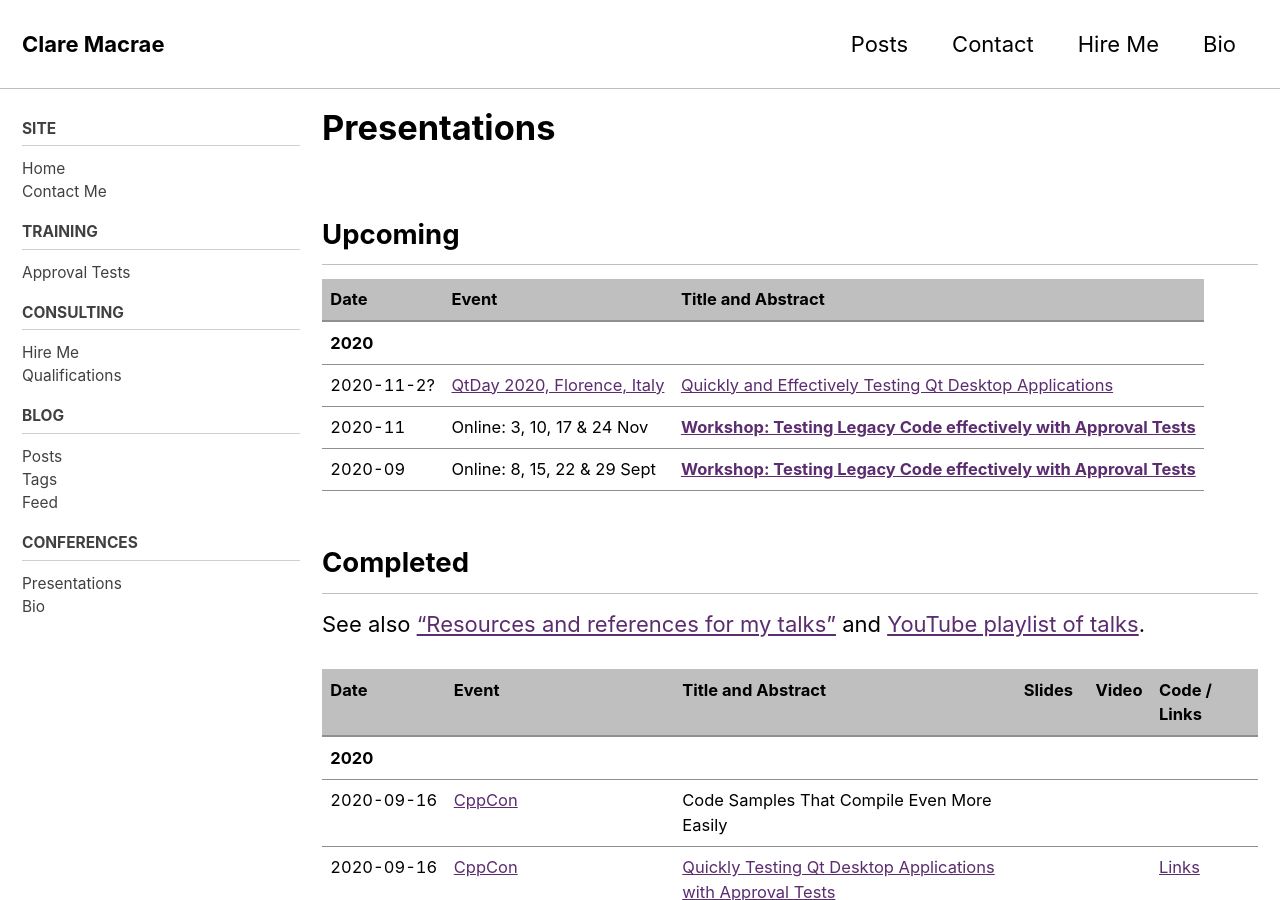
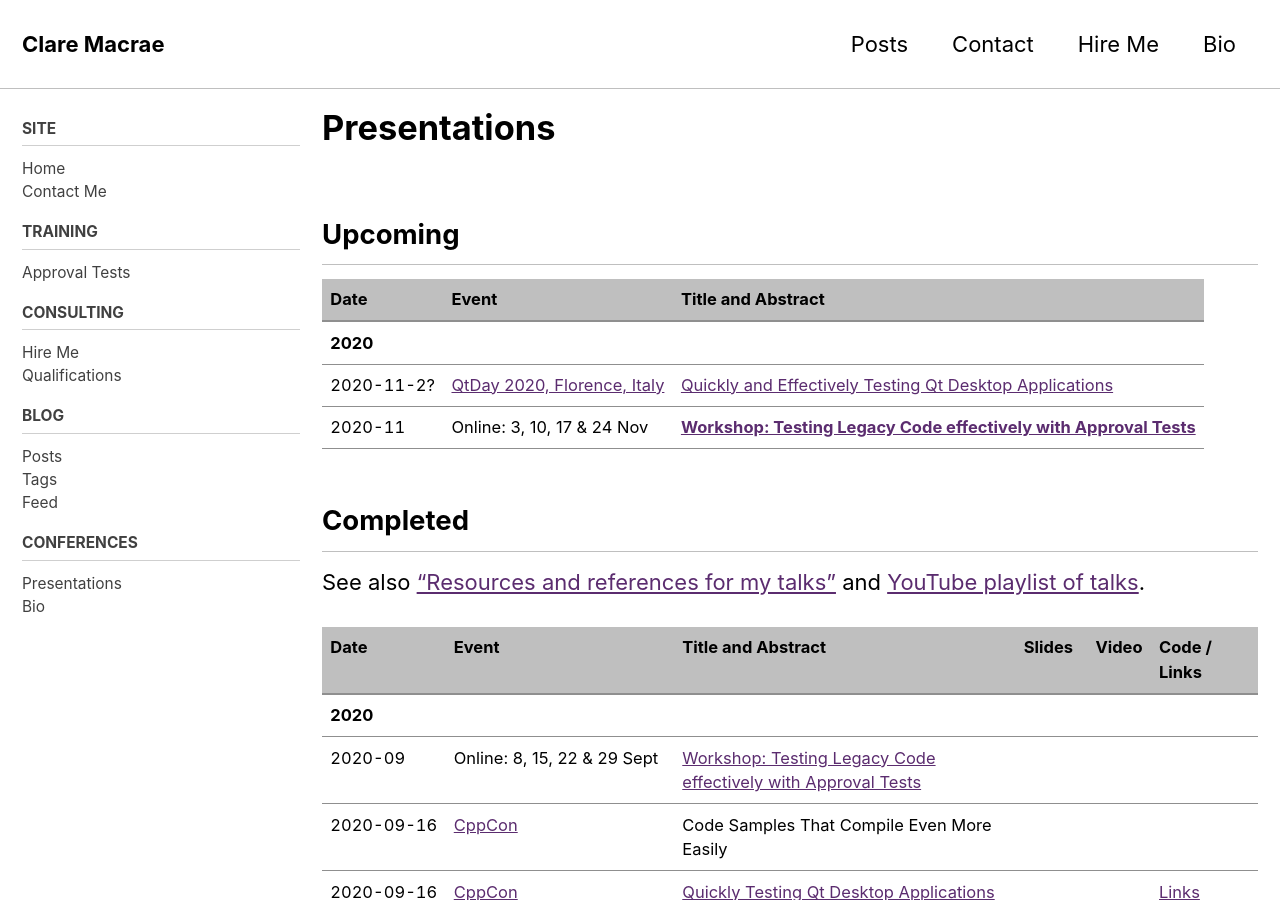
Before and after one commit to claremacrae/claremacrae.github.io, a Jekyll site: the page built from conferences/presentations.md, in a window 1280 px wide and 900 px high. Built offline with Jekyll 4.4.1, drawn with Linux system fonts in a browser that asks for light colours; cached includes are drawn as plain includes; nearby versions of some CDN libraries; some of the changed lines change nothing that is shown.

Commit message:
First Approvals Test course is now complete

```diff
--- a/conferences/presentations.md
+++ b/conferences/presentations.md
@@ -13,7 +13,6 @@
 | **2020** | &nbsp; | &nbsp; |
 | <span class="text-tabular-dates">2020-11-2?</span> | [QtDay 2020, Florence,&nbsp;Italy](https://www.qtday.it/) | [Quickly and Effectively Testing Qt Desktop Applications](https://www.qtday.it/agenda/speakers/573234) |
 | <span class="text-tabular-dates">2020-11</span> | Online: 3, 10, 17 & 24 Nov | [**Workshop: Testing Legacy Code effectively with Approval Tests**](https://bit.ly/LegacyCppNov2020) |
-| <span class="text-tabular-dates">2020-09</span> | Online: 8, 15, 22 & 29 Sept | [**Workshop: Testing Legacy Code effectively with Approval Tests**](https://claremacrae.co.uk/blog/2020/07/approvaltests-training-course) |
 
 ## Completed
 
@@ -22,6 +21,7 @@
 | Date  | Event | Title and Abstract | Slides  | Video | Code / Links |
 | ----- | ----- | ------------------ | ------- | ----- | ------------ |
 | **2020** | &nbsp; | &nbsp; | &nbsp; | &nbsp; | &nbsp; |
+| <span class="text-tabular-dates">2020-09</span> | Online: 8, 15, 22 & 29 Sept | [Workshop: Testing Legacy Code effectively with Approval Tests](https://claremacrae.co.uk/blog/2020/07/approvaltests-training-course) |
 | <span class="text-tabular-dates">2020-09-16</span> | [CppCon](https://cppcon.org) | Code Samples That Compile Even More Easily |
 | <span class="text-tabular-dates">2020-09-16</span> | [CppCon](https://cppcon.org) | [Quickly Testing Qt Desktop Applications with Approval Tests](https://cppcon2020.sched.com/event/e7BA/quickly-testing-qt-desktop-applications-with-approval-tests) | &nbsp; | &nbsp; | [Links](https://github.com/claremacrae/talks/blob/main/Quickly_Testing_Qt_Desktop_Applications.md#top)
 | <span class="text-tabular-dates">2020-08-06</span> | [MUC++, Online](https://www.meetup.com/MUCplusplus/) | [Quickly and Effectively Testing Legacy C++ Code with Approval Tests](https://www.meetup.com/MUCplusplus/events/272038301/) | [PPT](https://www.slideshare.net/ClareMacrae/quickly-and-effectively-testing-legacy-c-code-with-approval-tests-mu-cpp) | [Video](https://youtu.be/vtWnqqSUzrY) | [Links](https://github.com/claremacrae/talks/blob/main/Quickly_and_Effectively_Testing_Legacy_C++_Code_with_Approval_Tests.md#top) |
```
